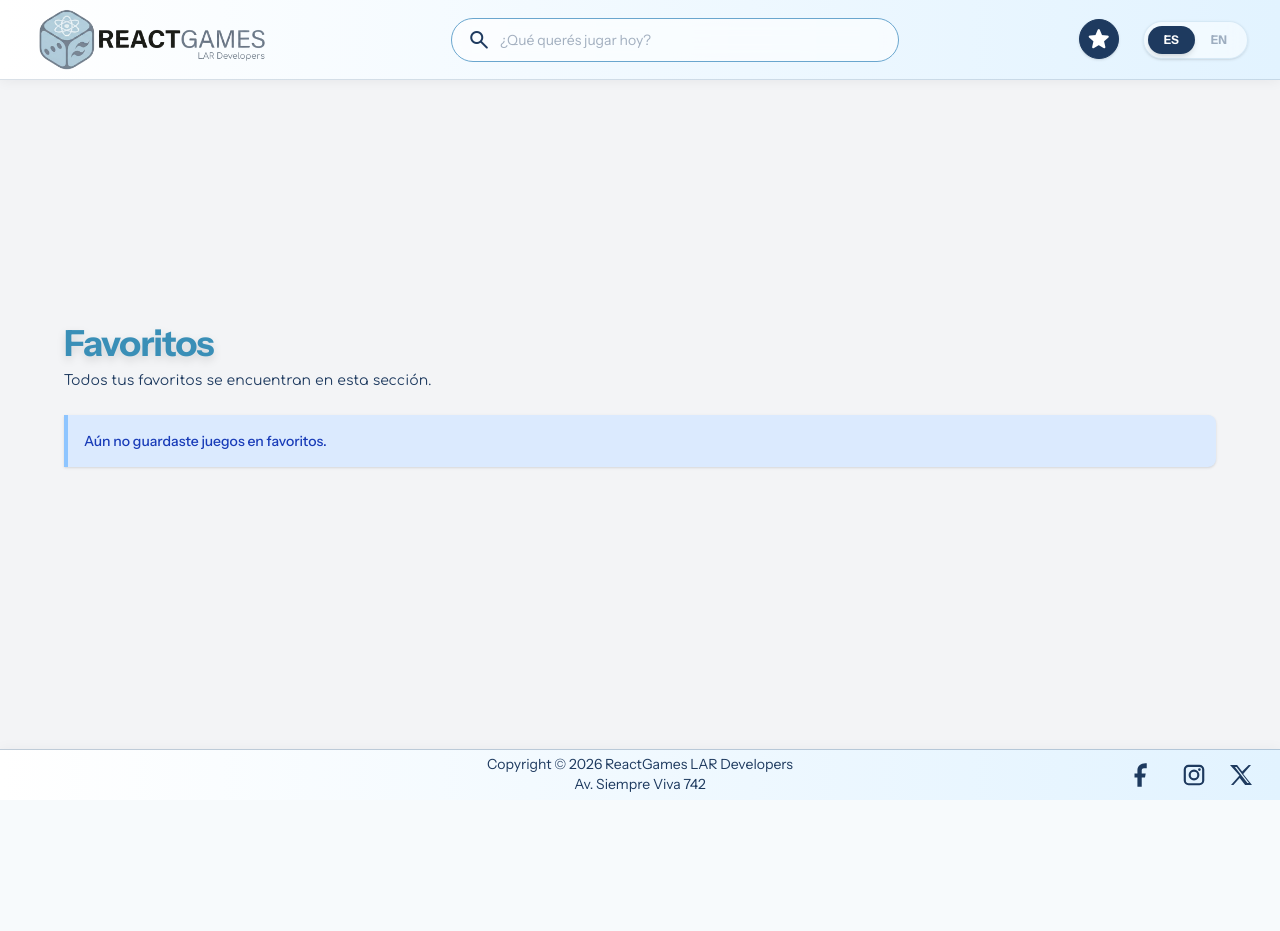
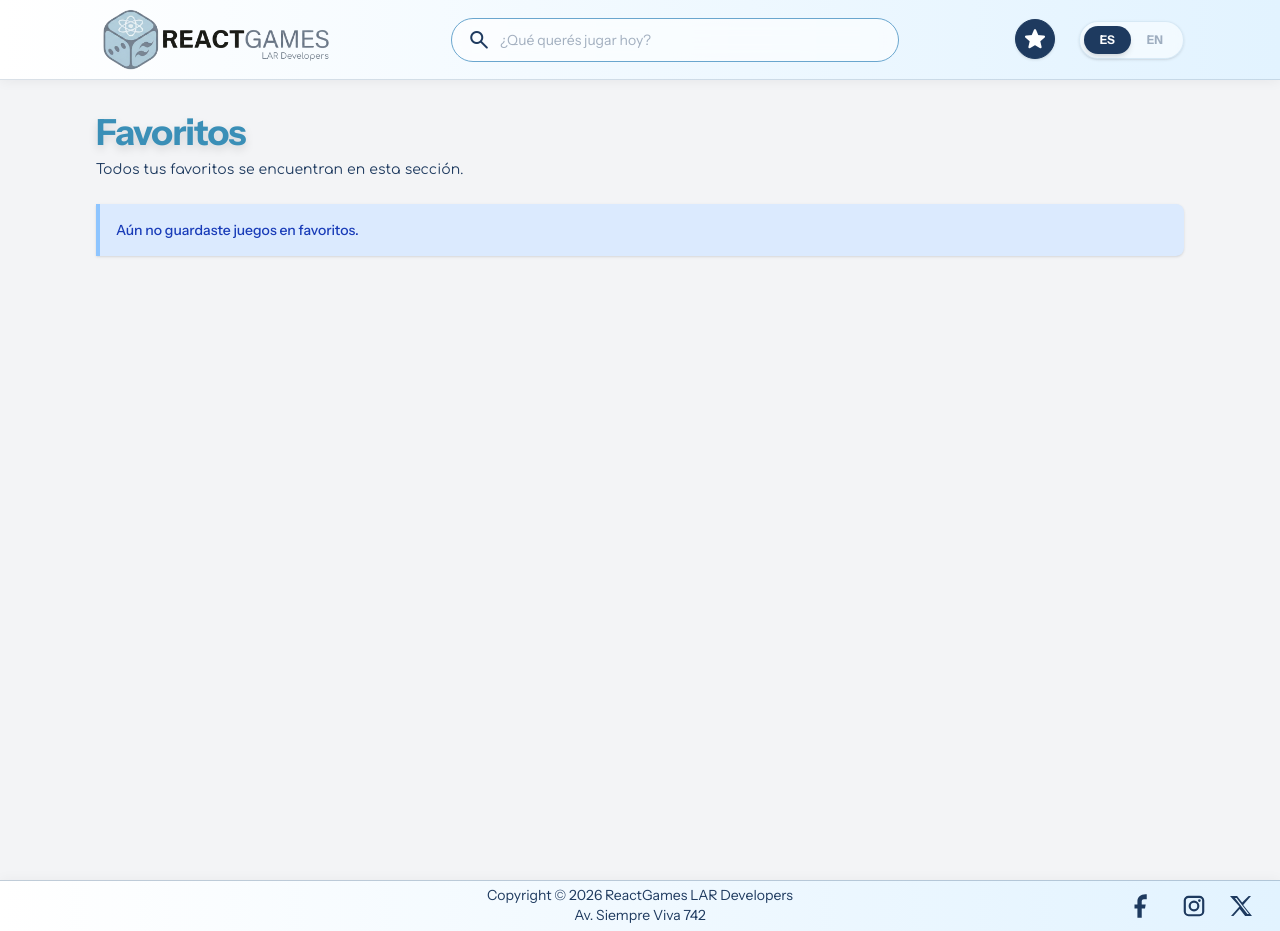
Before and after one commit to nramiror/TUDW_PWA_LAR_Developers_TP_React_2, a React (Vite) app: page /favorites in a window 1280 px wide. Before the commit the page ends 800 px from the top, so only its background shows below. Built offline with nearby package versions, Linux system fonts and the light colour scheme.

Commit message:
- Update Card and pages styles

```diff
--- a/src/Components/Card/Card.jsx
+++ b/src/Components/Card/Card.jsx
@@ -18,18 +18,17 @@ function Card({
 
   const interactiveClasses = [
     cardClasses,
-    'cursor-pointer transition hover:border-primary/40 focus-visible:outline-none focus-visible:ring-1 focus-visible:ring-primary focus-visible:ring-offset-1',
+    'cursor-pointer transition hover:scale-105 hover:border-primary/40 focus-visible:outline-none focus-visible:ring-1 focus-visible:ring-primary focus-visible:ring-offset-1',
   ].join(' ');
 
   const content = (
     <>
-      {/* Image Container */}
-      <div className="relative aspect-square overflow-hidden bg-brand-light">
+      <div className="relative aspect-[3/4] overflow-hidden bg-brand-light">
         {image ? (
           <img
             src={image}
             alt={name || 'Juego de mesa'}
-            className="h-full w-full object-cover transition group-hover:scale-105"
+            className="h-full w-full object-cover transition"
           />
         ) : (
           <div className="flex h-full w-full items-center justify-center bg-gradient-to-br from-brand-light to-brand-bg">
@@ -38,19 +37,19 @@ function Card({
         )}
       </div>
 
-      {/* Content Container */}
+
       <div className="flex flex-1 flex-col gap-1 p-2.5">
-        {/* Title */}
+
         <Title level={5} className="text-sm font-semibold line-clamp-2">
           {name || 'Nombre del juego'}
         </Title>
 
-        {/* Category */}
+
         <p className="font-instrument text-[11px] text-secondary">
           <span className="font-semibold">Categoría:</span> {category || 'Sin categoría'}
         </p>
 
-        {/* Spacer */}
+
         <div className="flex-1" />
       </div>
     </>
--- a/src/Components/FavIcon/FavIcon.jsx
+++ b/src/Components/FavIcon/FavIcon.jsx
@@ -3,9 +3,9 @@ import { Link } from 'react-router-dom';
 const FavIcon = ({ variant = "nav", isFavorite = false, onClick, to, ariaLabel = "Favoritos" }) => {
   const navStyles = "bg-secondary text-white border-secondary hover:bg-white hover:text-secondary";
   const cardStyles = isFavorite
-    ? "bg-secondary text-white border-secondary shadow-md"
-    : "bg-white text-secondary border-primary/20 hover:border-primary";
-  const baseCircle = "inline-flex items-center justify-center w-10 h-10 rounded-full border shadow-sm transition-all duration-300 focus-visible:outline-none focus-visible:ring-2 focus-visible:ring-secondary focus-visible:ring-offset-2";
+    ? "bg-secondary text-white border-secondary shadow-md hover:border-[3px] hover:border-white"
+    : "bg-white text-secondary border-primary/20 hover:border-secondary hover:border-[3px]";
+  const baseCircle = "inline-flex items-center justify-center w-10 h-10 rounded-full border shadow-sm transition-transform duration-100 will-change-transform focus-visible:outline-none focus-visible:ring-2 focus-visible:ring-secondary focus-visible:ring-offset-2";
   const isNavVariant = variant === 'nav';
   const isFilled = isNavVariant || isFavorite;
   const iconSize = isNavVariant ? '28px' : '24px';
--- a/src/Components/Header/Header.jsx
+++ b/src/Components/Header/Header.jsx
@@ -4,7 +4,7 @@ import { Link } from 'react-router-dom';
 import SearchBox from '../SearchBox/SearchBox';
 const Header = ({ onSearchChange }) => {
   return (
-    <header className="fixed top-0 left-0 right-0 z-50 w-full h-20 px-8 flex items-center justify-between border-b border-[#829AB1]/30 bg-[linear-gradient(to_left,#E2F3FF_0%,#FFFFFF_100%)] shadow-[0_1px_12px_rgba(15,23,42,0.06)]">
+    <header className="fixed top-0 left-0 right-0 z-50 w-full h-20 px-24 flex items-center justify-between border-b border-[#829AB1]/30 bg-[linear-gradient(to_left,#E2F3FF_0%,#FFFFFF_100%)] shadow-[0_1px_12px_rgba(15,23,42,0.06)]">
       <div className="flex-shrink-0">
         <Link to="/" aria-label="Ir al inicio">
           <img
--- a/src/Pages/Favorites/Favorites.jsx
+++ b/src/Pages/Favorites/Favorites.jsx
@@ -4,7 +4,7 @@ import Title from '../../Components/Title/Title';
 
 const Favorites = ({ games = [], onViewDetails, onToggleFavorite }) => {
   return (
-    <div className="mx-auto flex w-full max-w-7xl flex-col items-start gap-6 px-16 pb-10 pt-0">
+    <div className="mx-auto flex w-full max-w-7xl flex-col items-start gap-6 px-24 pb-10 pt-8 min-h-screen">
       <div className="w-full text-left">
         <Title level={2} className="text-left">
           Favoritos
--- a/src/Pages/Home/Home.jsx
+++ b/src/Pages/Home/Home.jsx
@@ -53,7 +53,7 @@ const Home = ({
   );
 
   return (
-    <div className="mx-auto flex w-full max-w-7xl flex-col items-start gap-6 px-16 pb-10 pt-0">
+    <div className="mx-auto flex w-full max-w-7xl flex-col items-start gap-6 px-24 pb-10 pt-8 min-h-screen">
       <div className="w-full text-left">
         <Title level={2} className="text-left">
           Bienvenido/a a ReactGames
--- a/src/index.css
+++ b/src/index.css
@@ -20,5 +20,6 @@
         font-family: var(--font-comfortaa);
         margin: 0;
         -webkit-font-smoothing: antialiased;
+        scrollbar-gutter: stable;
     }
 }
```
